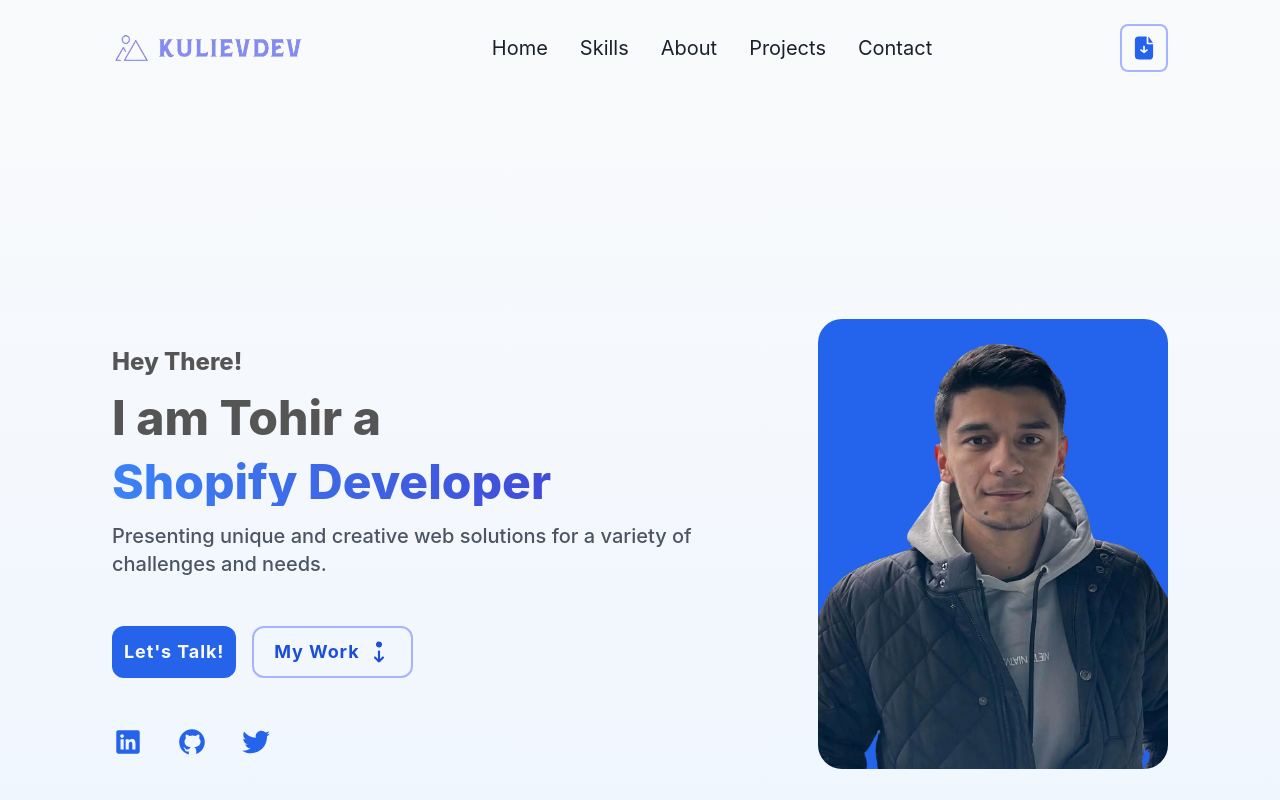
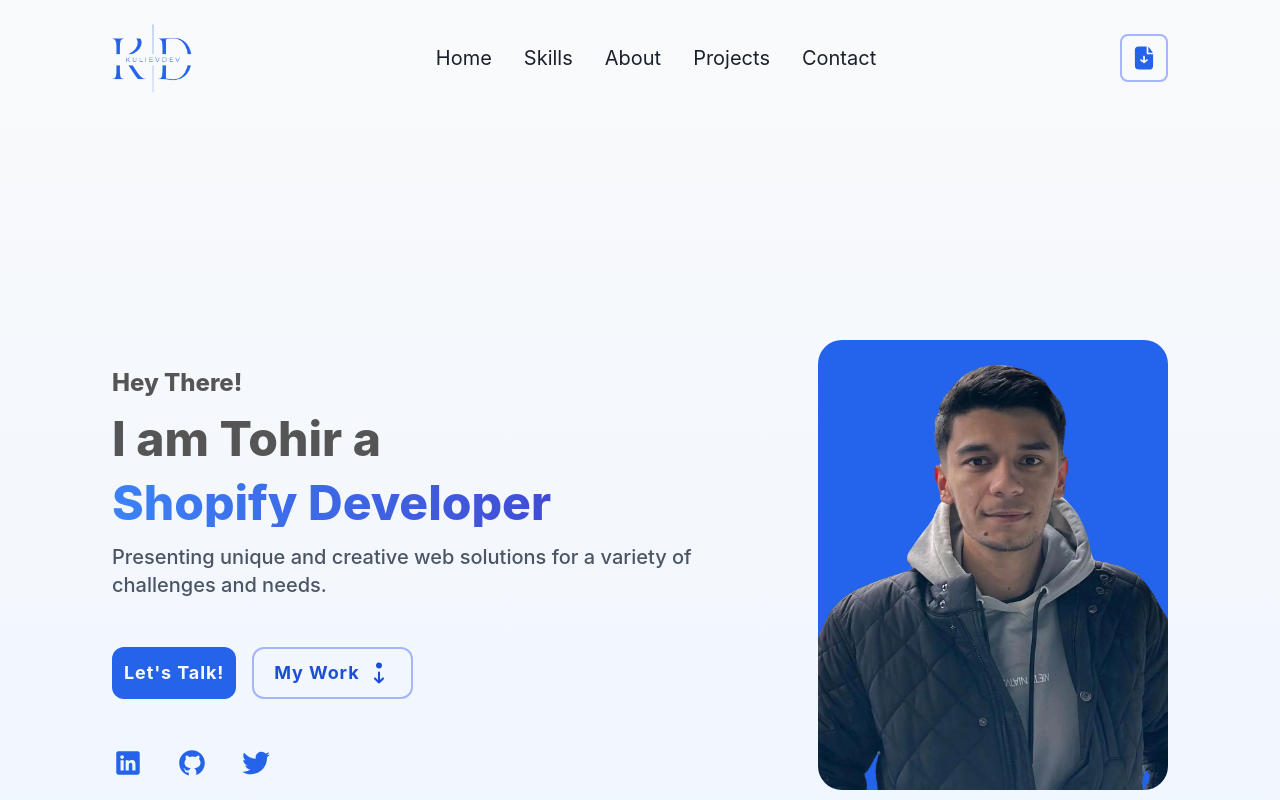
Before and after one commit to kulievdev/portfolio-website, a React (Vite) app: page / in a window 1280 px wide. Shown: the top 800 px of the page. Built offline with nearby package versions, Linux system fonts and the light colour scheme.

Commit message:
change logo

```diff
--- a/src/Components/Logo.tsx
+++ b/src/Components/Logo.tsx
@@ -1,7 +1,7 @@
-import logo from "../assets/Images/logo.webp";
+import logo from "../assets/Images/logo.png";
 
 const Logo = () => {
-  return <img alt="Logo" src={logo} className="w-36 cursor-pointer sm:w-48" />;
+  return <img alt="Logo" src={logo} className="w-20 cursor-pointer" />;
 };
 
 export default Logo;
```
Also changed, not shown: src/assets/Images/logo.png (added).
